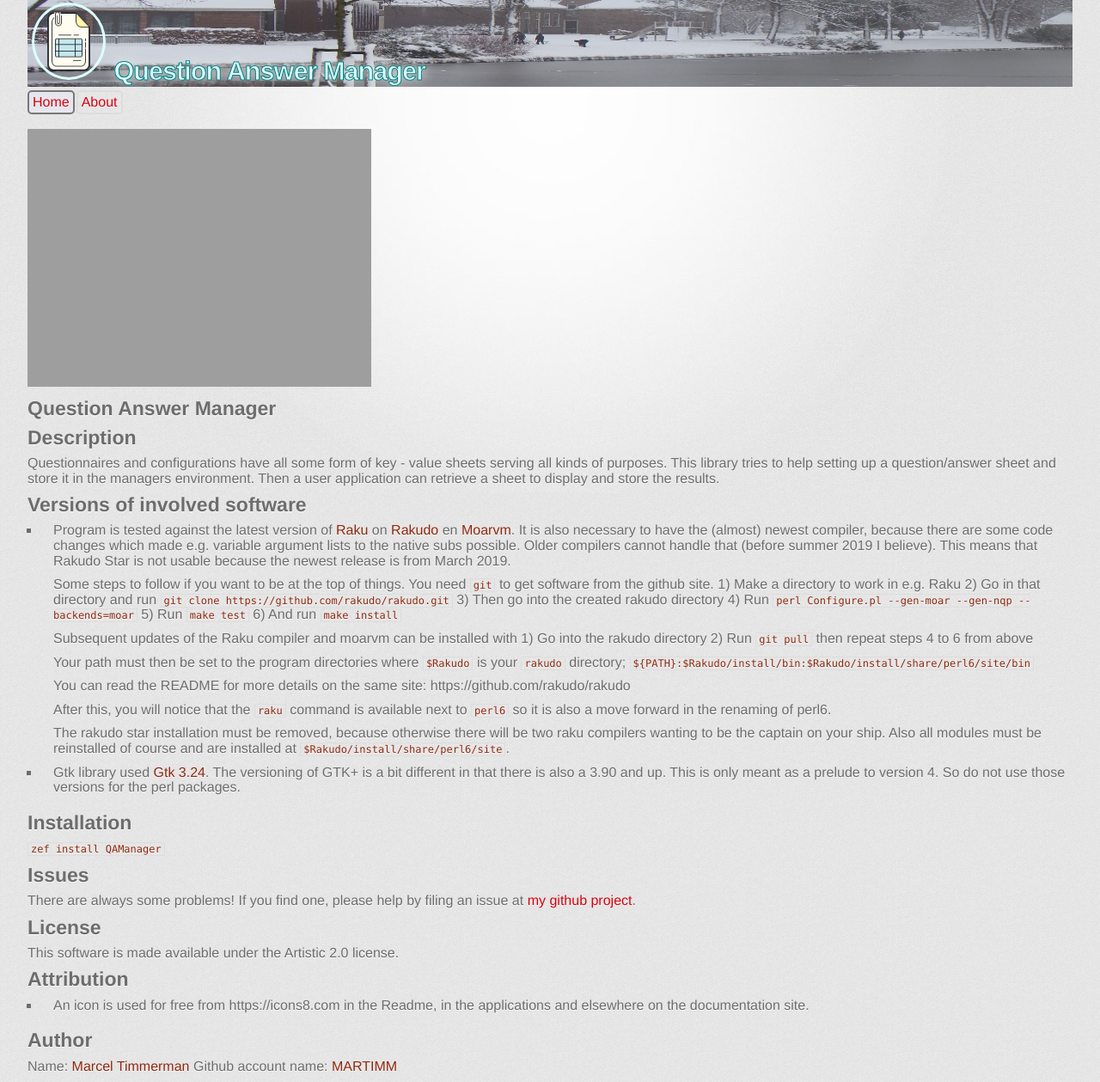
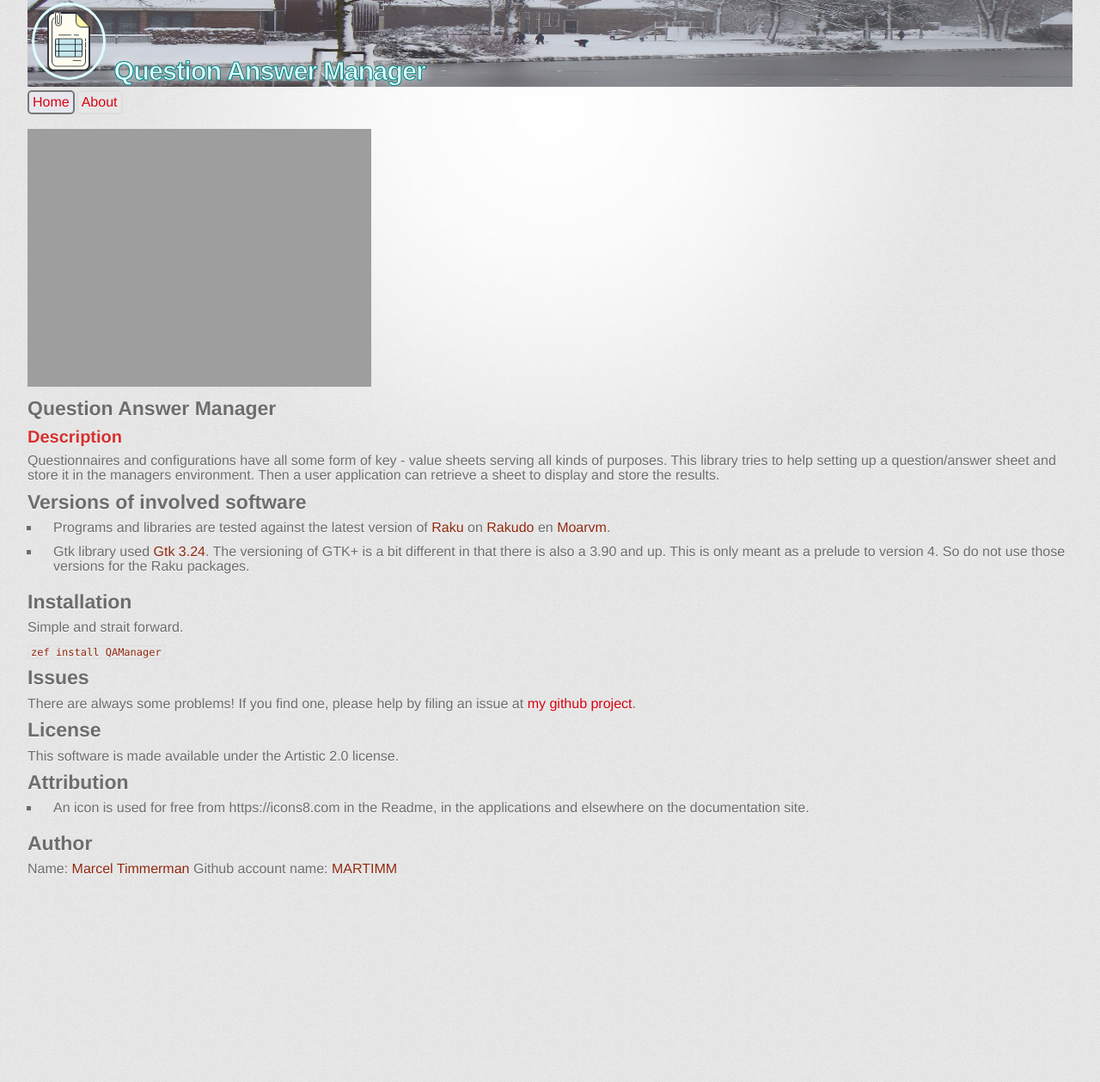
Before and after one commit to MARTIMM/qa-manager, a Jekyll site: the page built from docs/index.md, in a window 1280 px wide. Shown: the whole page at 86% size. Built offline with Jekyll 4.4.1, drawn with Linux system fonts in a browser that asks for light colours; some web fonts are replaced; our own code applies the rules of GitHub Pages for plain Markdown files; after the commit the page ends 1030 px from its top, so only the background shows below that.

Commit message:
adjusted

```diff
--- a/docs/index.md
+++ b/docs/index.md
@@ -8,43 +8,28 @@ nav_menu: default-nav
 
 [![License](http://martimm.github.io/label/License-label.svg)](http://www.perlfoundation.org/artistic_license_2_0)
 
+
 # Question Answer Manager
 
-# Description
+
+## Description
 
 Questionnaires and configurations have all some form of key - value sheets serving all kinds of purposes. This library tries to help setting up a question/answer sheet and store it in the managers environment. Then a user application can retrieve a sheet to display and store the results.
 
+
 # Versions of involved software
 
-* Program is tested against the latest version of **Raku** on **Rakudo** en **Moarvm**. It is also necessary to have the (almost) newest compiler, because there are some code changes which made e.g. variable argument lists to the native subs possible. Older compilers cannot handle that (before summer 2019 I believe). This means that Rakudo Star is not usable because the newest release is from March 2019.
+* Programs and libraries are tested against the latest version of **Raku** on **Rakudo** en **Moarvm**.
 
-  Some steps to follow if you want to be at the top of things. You need `git` to get software from the github site.
-  1) Make a directory to work in e.g. Raku
-  2) Go in that directory and run `git clone https://github.com/rakudo/rakudo.git`
-  3) Then go into the created rakudo directory
-  4) Run `perl Configure.pl --gen-moar --gen-nqp --backends=moar`
-  5) Run `make test`
-  6) And run `make install`
+* Gtk library used **Gtk 3.24**. The versioning of GTK+ is a bit different in that there is also a 3.90 and up. This is only meant as a prelude to version 4. So do not use those versions for the Raku packages.
 
-  Subsequent updates of the Raku compiler and moarvm can be installed with
-  1) Go into the rakudo directory
-  2) Run `git pull`
-  then repeat steps 4 to 6 from above
-
-  Your path must then be set to the program directories where `$Rakudo` is your  `rakudo` directory;
-  `${PATH}:$Rakudo/install/bin:$Rakudo/install/share/perl6/site/bin`
-
-  You can read the README for more details on the same site: https://github.com/rakudo/rakudo
-
-  After this, you will notice that the `raku` command is available next to `perl6` so it is also a move forward in the renaming of perl6.
-
-  The rakudo star installation must be removed, because otherwise there will be two raku compilers wanting to be the captain on your ship. Also all modules must be reinstalled of course and are installed at `$Rakudo/install/share/perl6/site`.
-
-* Gtk library used **Gtk 3.24**. The versioning of GTK+ is a bit different in that there is also a 3.90 and up. This is only meant as a prelude to version 4. So do not use those versions for the perl packages.
 
 # Installation
 
+Simple and strait forward.
+
 `zef install QAManager`
+
 
 # Issues
 
```
Also changed, not shown: README.md.
